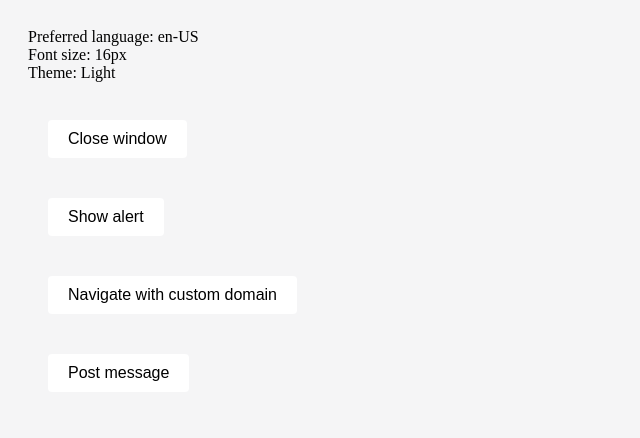
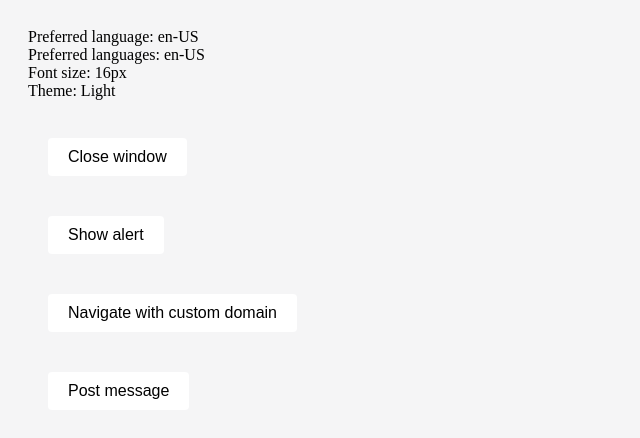
Before and after one commit to durebrandt/mfe-test, a plain HTML site: page index.html in a window 1280 px wide. Shown: the whole page, without its empty margins (0-640 px from the left). Drawn offline with Linux system fonts and the light colour scheme.

Commit message:
Update index.html

```diff
--- a/index.html
+++ b/index.html
@@ -80,7 +80,7 @@
         }
     }
 
-    document.getElementById("clientInfo").innerHTML = "Preferred language: " + window.navigator.language + "<br>Font size: " + getComputedStyle(document.documentElement).fontSize + "<br>Theme: " + ((window.matchMedia && window.matchMedia('(prefers-color-scheme: dark)').matches) ? "Dark" : "Light");
+    document.getElementById("clientInfo").innerHTML = "Preferred language: " + window.navigator.language + "<br>Preferred languages: " + window.navigator.languages + "<br>Font size: " + getComputedStyle(document.documentElement).fontSize + "<br>Theme: " + ((window.matchMedia && window.matchMedia('(prefers-color-scheme: dark)').matches) ? "Dark" : "Light");
 
     document.getElementById("closeWindowButton").addEventListener("click", function() {
         window.close();
```
